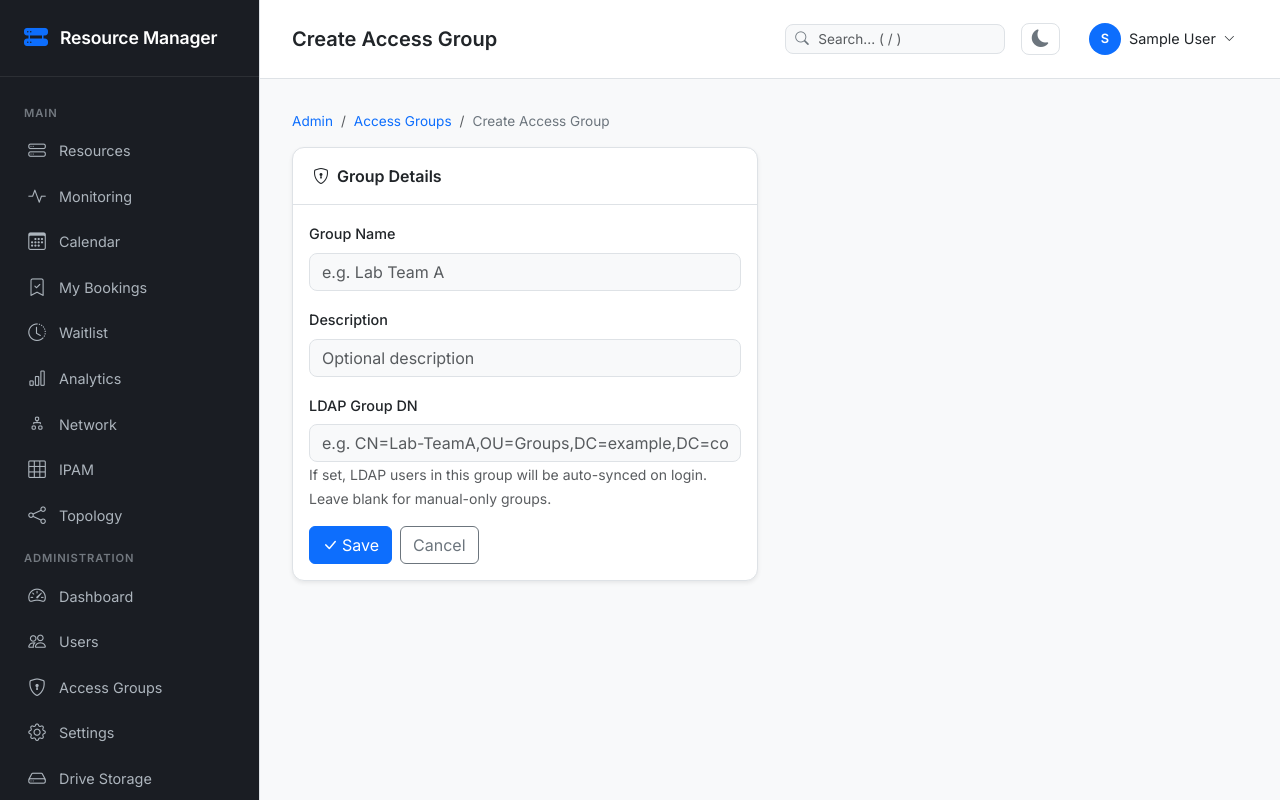
After one commit to eddymhawejj/resource_manager, a Flask app: page /admin/groups/create in a window 1280 px wide. The commit adds this page. Run offline with Flask 3, Linux system fonts and the light colour scheme; a user stored in the database is signed in; tables that the repository leaves empty hold one stand-in row (values such as "Sample post"); some libraries are stand-ins or nearby versions.

Commit message:
Add LDAP-synced access groups for resource-level access control
New feature: ResourceGroup model with LDAP DN mapping for controlling which
users can see and book specific resources. Groups can be managed manually
via admin UI or auto-synced from LDAP memberOf attributes on login.

Models:
- ResourceGroup with name, description, ldap_dn fields
- group_members association table (User <-> ResourceGroup)
- resource_group_access association table (Resource <-> ResourceGroup)
- Resource.is_visible_to() checks group membership with parent inheritance
- can_user_access() now gates on group visibility before checking bookings

LDAP sync:
- authenticate_ldap() now queries memberOf attribute
- sync_user_groups() maps LDAP group DNs to local ResourceGroup entries
- Called on every LDAP login to keep memberships current

Access control:
- Resources with no access_groups remain visible to all (backwards-compatible)
- Resources with access_groups only visible/bookable by group members + admins
- Child resources inherit parent's group restrictions
- Booking creation filters testbed choices and adds server-side check

Admin UI:
- New Access Groups page under Administration nav
- CRUD for groups with LDAP DN mapping
- Member management (checkbox list of all users)
- Resource assignment (checkbox list of all testbeds)
- Audit logging for group create/update/delete

Resource form integration:
- Access group checkboxes on resource create/edit forms
- Access group badges shown on resource detail page

https://claude.ai/code/session_016QXvAdy9TCLGZb39JLjv95

```diff
--- a/app/admin/forms.py
+++ b/app/admin/forms.py
@@ -61,6 +61,12 @@ class LogoUploadForm(FlaskForm):
     app_name = StringField('Application Name', validators=[Optional(), Length(max=100)])
 
 
+class ResourceGroupForm(FlaskForm):
+    name = StringField('Group Name', validators=[DataRequired(), Length(min=2, max=100)])
+    description = StringField('Description', validators=[Optional(), Length(max=500)])
+    ldap_dn = StringField('LDAP Group DN', validators=[Optional(), Length(max=500)])
+
+
 class SwitchSettingsForm(FlaskForm):
     switch_host = StringField('Switch Host/IP', validators=[Optional(), Length(max=200)])
     switch_username = StringField('Username', validators=[Optional(), Length(max=100)])
--- a/app/admin/routes.py
+++ b/app/admin/routes.py
@@ -7,9 +7,10 @@ from sqlalchemy.orm import joinedload
 from werkzeug.utils import secure_filename
 
 from app.admin import bp
-from app.admin.forms import UserCreateForm, UserEditForm, UserResetPasswordForm, SmtpSettingsForm, LdapSettingsForm, LogoUploadForm, SwitchSettingsForm
+from app.admin.forms import (UserCreateForm, UserEditForm, UserResetPasswordForm, SmtpSettingsForm,
+                             LdapSettingsForm, LogoUploadForm, SwitchSettingsForm, ResourceGroupForm)
 from app.extensions import csrf, db
-from app.models import User, Resource, Booking, AppSettings, AuditLog
+from app.models import User, Resource, Booking, AppSettings, AuditLog, ResourceGroup
 
 
 def admin_required(f):
@@ -278,6 +279,110 @@ def audit_log():
                            action_filter=action_filter)
 
 
+# --- Access Groups Management ---
+
+@bp.route('/groups')
+@login_required
+@admin_required
+def groups():
+    all_groups = ResourceGroup.query.order_by(ResourceGroup.name).all()
+    return render_template('admin/groups.html', groups=all_groups)
+
+
+@bp.route('/groups/create', methods=['GET', 'POST'])
+@login_required
+@admin_required
+def create_group():
+    form = ResourceGroupForm()
+    if form.validate_on_submit():
+        if ResourceGroup.query.filter_by(name=form.name.data).first():
+            flash(f'Group "{form.name.data}" already exists.', 'danger')
+            return render_template('admin/group_form.html', form=form, title='Create Access Group')
+        group = ResourceGroup(
+            name=form.name.data,
+            description=form.description.data or '',
+            ldap_dn=form.ldap_dn.data or None,
+        )
+        db.session.add(group)
+        AuditLog.log('group.create', 'resource_group', None, {'name': group.name}, user_id=current_user.id)
+        db.session.commit()
+        flash(f'Access group "{group.name}" created.', 'success')
+        return redirect(url_for('admin.groups'))
+    return render_template('admin/group_form.html', form=form, title='Create Access Group')
+
+
+@bp.route('/groups/<int:group_id>/edit', methods=['GET', 'POST'])
+@login_required
+@admin_required
+def edit_group(group_id):
+    group = db.session.get(ResourceGroup, group_id) or abort(404)
+    form = ResourceGroupForm(obj=group)
+    if form.validate_on_submit():
+        existing = ResourceGroup.query.filter_by(name=form.name.data).first()
+        if existing and existing.id != group.id:
+            flash(f'Group "{form.name.data}" already exists.', 'danger')
+            users_list = User.query.order_by(User.display_name).all()
+            resources_list = Resource.query.filter_by(parent_id=None).filter(
+                Resource.resource_type != 'device'
+            ).order_by(Resource.name).all()
+            return render_template('admin/group_form.html', form=form, title=f'Edit {group.name}',
+                                   group=group, users_list=users_list, resources_list=resources_list)
+        group.name = form.name.data
+        group.description = form.description.data or ''
+        group.ldap_dn = form.ldap_dn.data or None
+        AuditLog.log('group.update', 'resource_group', group.id, {'name': group.name}, user_id=current_user.id)
+        db.session.commit()
+        flash(f'Access group "{group.name}" updated.', 'success')
+        return redirect(url_for('admin.groups'))
+    users_list = User.query.order_by(User.display_name).all()
+    resources_list = Resource.query.filter_by(parent_id=None).filter(
+        Resource.resource_type != 'device'
+    ).order_by(Resource.name).all()
+    return render_template('admin/group_form.html', form=form, title=f'Edit {group.name}',
+                           group=group, users_list=users_list, resources_list=resources_list)
+
+
+@bp.route('/groups/<int:group_id>/delete', methods=['POST'])
+@login_required
+@admin_required
+def delete_group(group_id):
+    group = db.session.get(ResourceGroup, group_id) or abort(404)
+    name = group.name
+    AuditLog.log('group.delete', 'resource_group', group.id, {'name': name}, user_id=current_user.id)
+    db.session.delete(group)
+    db.session.commit()
+    flash(f'Access group "{name}" deleted.', 'success')
+    return redirect(url_for('admin.groups'))
+
+
+@bp.route('/groups/<int:group_id>/members', methods=['POST'])
+@login_required
+@admin_required
+def update_group_members(group_id):
+    """Update group members from form checkboxes."""
+    group = db.session.get(ResourceGroup, group_id) or abort(404)
+    member_ids = request.form.getlist('member_ids', type=int)
+    new_members = User.query.filter(User.id.in_(member_ids)).all() if member_ids else []
+    group.members = new_members
+    db.session.commit()
+    flash(f'Members updated for "{group.name}".', 'success')
+    return redirect(url_for('admin.edit_group', group_id=group.id))
+
+
+@bp.route('/groups/<int:group_id>/resources', methods=['POST'])
+@login_required
+@admin_required
+def update_group_resources(group_id):
+    """Update which resources are restricted to this group."""
+    group = db.session.get(ResourceGroup, group_id) or abort(404)
+    resource_ids = request.form.getlist('resource_ids', type=int)
+    new_resources = Resource.query.filter(Resource.id.in_(resource_ids)).all() if resource_ids else []
+    group.resources = new_resources
+    db.session.commit()
+    flash(f'Resource assignments updated for "{group.name}".', 'success')
+    return redirect(url_for('admin.edit_group', group_id=group.id))
+
+
 # --- Drive Storage Management ---
 
 def _get_drive_base():
--- a/app/auth/routes.py
+++ b/app/auth/routes.py
@@ -3,7 +3,7 @@ from flask_login import login_user, logout_user, login_required, current_user
 
 from app.auth import bp
 from app.auth.forms import LoginForm, RegisterForm
-from app.auth.ldap_auth import authenticate_ldap
+from app.auth.ldap_auth import authenticate_ldap, sync_user_groups
 from app.extensions import db
 from app.models import User, AppSettings
 
@@ -41,6 +41,10 @@ def login():
                         role='user',
                     )
                     db.session.add(user)
+                    db.session.commit()
+                # Sync LDAP group memberships to local groups
+                if ldap_info.get('groups'):
+                    sync_user_groups(user, ldap_info['groups'])
                     db.session.commit()
                 login_user(user, remember=form.remember.data)
                 next_page = request.args.get('next')
--- /dev/null
+++ b/app/templates/admin/group_form.html
@@ -0,0 +1,107 @@
+{% extends "base.html" %}
+{% block title %}{{ title }} - {{ app_name }}{% endblock %}
+{% block page_title %}{{ title }}{% endblock %}
+
+{% block content %}
+<nav aria-label="breadcrumb" class="mb-3">
+  <ol class="breadcrumb">
+    <li class="breadcrumb-item"><a href="{{ url_for('admin.dashboard') }}">Admin</a></li>
+    <li class="breadcrumb-item"><a href="{{ url_for('admin.groups') }}">Access Groups</a></li>
+    <li class="breadcrumb-item active">{{ title }}</li>
+  </ol>
+</nav>
+
+<div class="row">
+  <div class="col-lg-6">
+    <div class="card mb-4">
+      <div class="card-header"><i class="bi bi-shield-lock me-2"></i>Group Details</div>
+      <div class="card-body">
+        <form method="POST">
+          {{ form.hidden_tag() }}
+          <div class="mb-3">
+            {{ form.name.label(class="form-label") }}
+            {{ form.name(class="form-control", placeholder="e.g. Lab Team A") }}
+            {% for error in form.name.errors %}
+              <div class="invalid-feedback d-block">{{ error }}</div>
+            {% endfor %}
+          </div>
+          <div class="mb-3">
+            {{ form.description.label(class="form-label") }}
+            {{ form.description(class="form-control", placeholder="Optional description") }}
+          </div>
+          <div class="mb-3">
+            {{ form.ldap_dn.label(class="form-label") }}
+            {{ form.ldap_dn(class="form-control", placeholder="e.g. CN=Lab-TeamA,OU=Groups,DC=example,DC=com") }}
+            <small class="form-text text-muted">
+              If set, LDAP users in this group will be auto-synced on login. Leave blank for manual-only groups.
+            </small>
+          </div>
+          <div class="d-flex gap-2">
+            <button type="submit" class="btn btn-primary"><i class="bi bi-check-lg me-1"></i>Save</button>
+            <a href="{{ url_for('admin.groups') }}" class="btn btn-outline-secondary">Cancel</a>
+          </div>
+        </form>
+      </div>
+    </div>
+  </div>
+
+  {% if group %}
+  <div class="col-lg-6">
+    <!-- Members -->
+    <div class="card mb-4">
+      <div class="card-header d-flex justify-content-between align-items-center">
+        <span><i class="bi bi-people me-2"></i>Members ({{ group.members|length }})</span>
+        {% if group.ldap_dn %}
+        <span class="badge bg-info text-dark" title="Members with LDAP accounts are auto-synced on login">LDAP Synced</span>
+        {% endif %}
+      </div>
+      <div class="card-body">
+        <form method="POST" action="{{ url_for('admin.update_group_members', group_id=group.id) }}">
+          <input type="hidden" name="csrf_token" value="{{ csrf_token() }}">
+          {% set member_ids = group.members|map(attribute='id')|list %}
+          {% set all_users = [] %}
+          {% for user in users_list %}
+          <div class="form-check">
+            <input type="checkbox" class="form-check-input" name="member_ids" value="{{ user.id }}"
+                   id="member-{{ user.id }}" {{ 'checked' if user.id in member_ids }}>
+            <label class="form-check-label" for="member-{{ user.id }}">
+              {{ user.display_name }} <small class="text-muted">({{ user.username }})</small>
+              {% if user.auth_type == 'ldap' %}
+              <span class="badge bg-info text-dark" style="font-size: 0.65em;">LDAP</span>
+              {% endif %}
+            </label>
+          </div>
+          {% endfor %}
+          <button type="submit" class="btn btn-sm btn-primary mt-3"><i class="bi bi-check-lg me-1"></i>Update Members</button>
+        </form>
+      </div>
+    </div>
+
+    <!-- Resources -->
+    <div class="card mb-4">
+      <div class="card-header"><i class="bi bi-hdd-stack me-2"></i>Restricted Resources ({{ group.resources|length }})</div>
+      <div class="card-body">
+        <form method="POST" action="{{ url_for('admin.update_group_resources', group_id=group.id) }}">
+          <input type="hidden" name="csrf_token" value="{{ csrf_token() }}">
+          <small class="text-muted d-block mb-2">
+            Select resources that should be restricted to this group. Unselected resources remain available to everyone.
+          </small>
+          {% set resource_ids = group.resources|map(attribute='id')|list %}
+          {% for resource in resources_list %}
+          <div class="form-check">
+            <input type="checkbox" class="form-check-input" name="resource_ids" value="{{ resource.id }}"
+                   id="resource-{{ resource.id }}" {{ 'checked' if resource.id in resource_ids }}>
+            <label class="form-check-label" for="resource-{{ resource.id }}">
+              {{ resource.name }}
+              <small class="text-muted">({{ resource.resource_type }})</small>
+            </label>
+          </div>
+          {% endfor %}
+          <button type="submit" class="btn btn-sm btn-primary mt-3"><i class="bi bi-check-lg me-1"></i>Update Resources</button>
+        </form>
+      </div>
+    </div>
+  </div>
+  {% endif %}
+</div>
+{% endblock %}
--- a/app/templates/base.html
+++ b/app/templates/base.html
@@ -82,6 +82,11 @@
       <li class="nav-item">
         <a href="{{ url_for('admin.users') }}" class="{% if request.endpoint and 'admin.user' in request.endpoint %}active{% endif %}">
           <i class="bi bi-people"></i> Users
+        </a>
+      </li>
+      <li class="nav-item">
+        <a href="{{ url_for('admin.groups') }}" class="{% if request.endpoint and 'admin.group' in request.endpoint %}active{% endif %}">
+          <i class="bi bi-shield-lock"></i> Access Groups
         </a>
       </li>
       <li class="nav-item">
```
Also changed, not shown: app/auth/ldap_auth.py (+32 -2 lines), app/bookings/routes.py (+8 -0 lines), app/models.py (+54 -1 lines), app/resources/routes.py (+20 -3 lines), app/templates/admin/groups.html (added, +72 -0 lines), app/templates/resources/detail.html (+10 -0 lines), app/templates/resources/form.html (+26 -0 lines), tests/test_models.py (+99 -1 lines).
